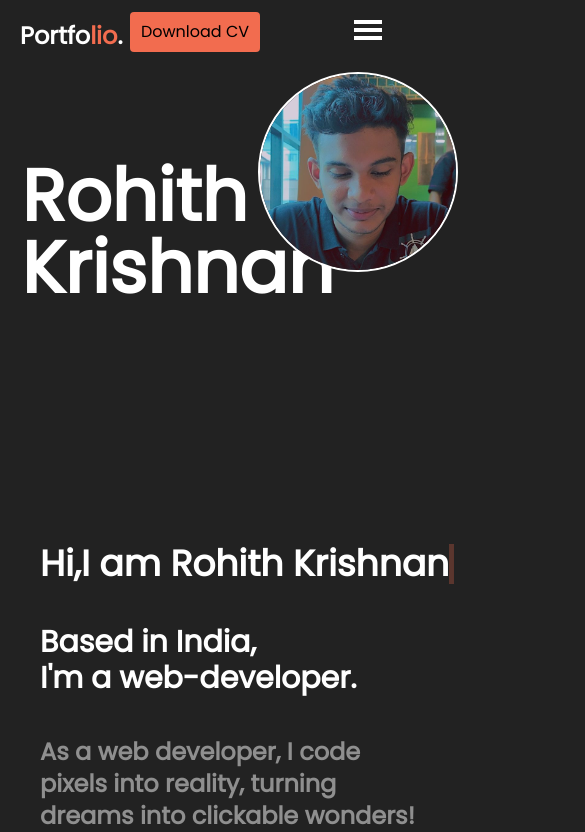
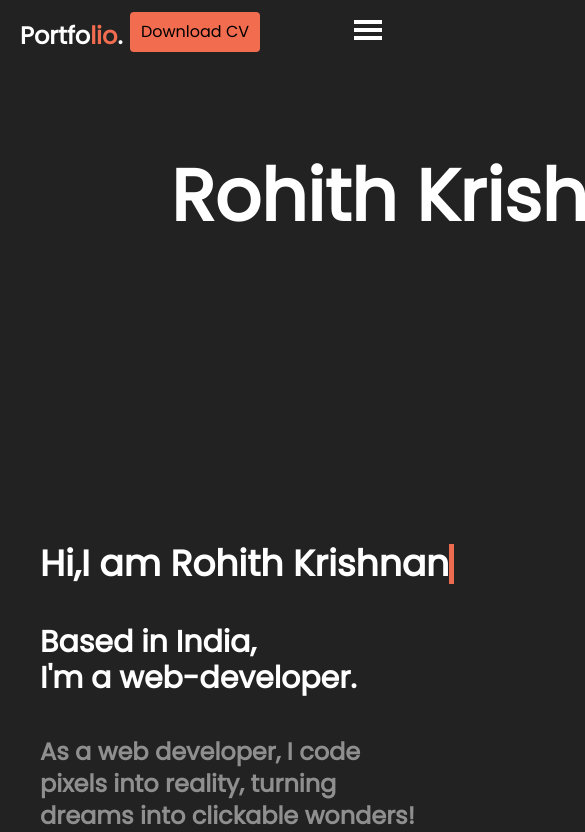
Before and after one commit to Rohithk2003/portfolio, a Next.js app: page / in a window 390 px wide. Shown: the top 832 px of the page, 585 px wide, since content can reach past the window. Built offline with nearby package versions, Linux system fonts and the light colour scheme.

Commit message:
fixed responsive bug issue

```diff
--- a/components/main.tsx
+++ b/components/main.tsx
@@ -13,7 +13,7 @@ export default function Main() {
                             Krishnan
                         </div>
                         <div
-                            className={"md:w-[300px] h-[200px] w-[200px] md:h-[300px] overflow-hidden relative md:left-44 left-[50%] top-[-50%] md:top-[-40%] xl:top-[-20px]  float-right rounded-full border-2 border-white object-cover"}>
+                            className={"md:w-[300px] h-[200px] w-[200px] md:h-[300px] overflow-hidden relative md:left-44 left-[40%] top-[-10%] md:top-[-40%] xl:top-[-20px]  float-right rounded-full border-2 border-white object-cover"}>
                             <Image className={"z-48 object-contain relative top-[-80px] "} src={profile} alt={""}
                                    width={300}
                                    height={300}/></div>
--- a/styles/globals.css
+++ b/styles/globals.css
@@ -12,7 +12,9 @@
     box-sizing: border-box;
     font-family: "Poppins", serif;
 }
-
+body {
+    min-width:1050px;
+}
 nav {
     font-family: "Poppins", serif;
     background-color: #222222;
```
